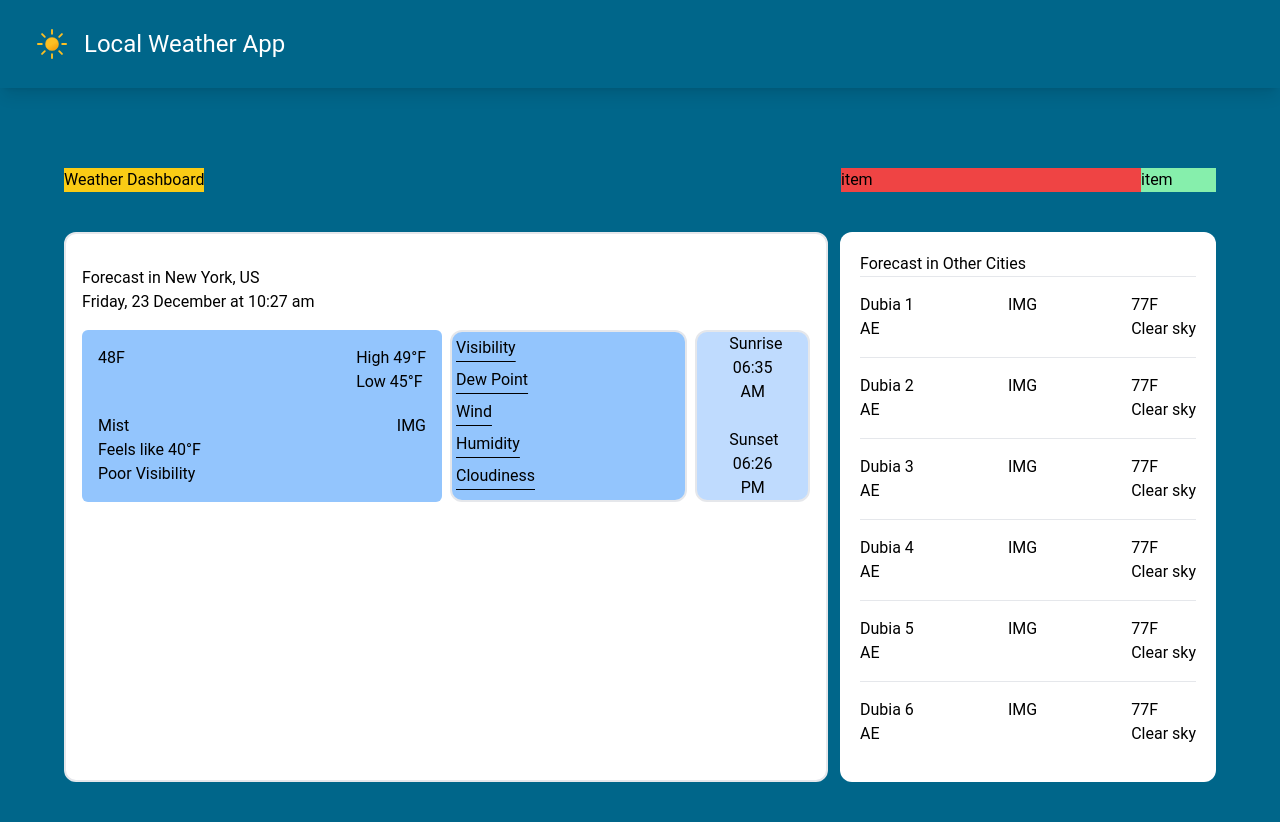
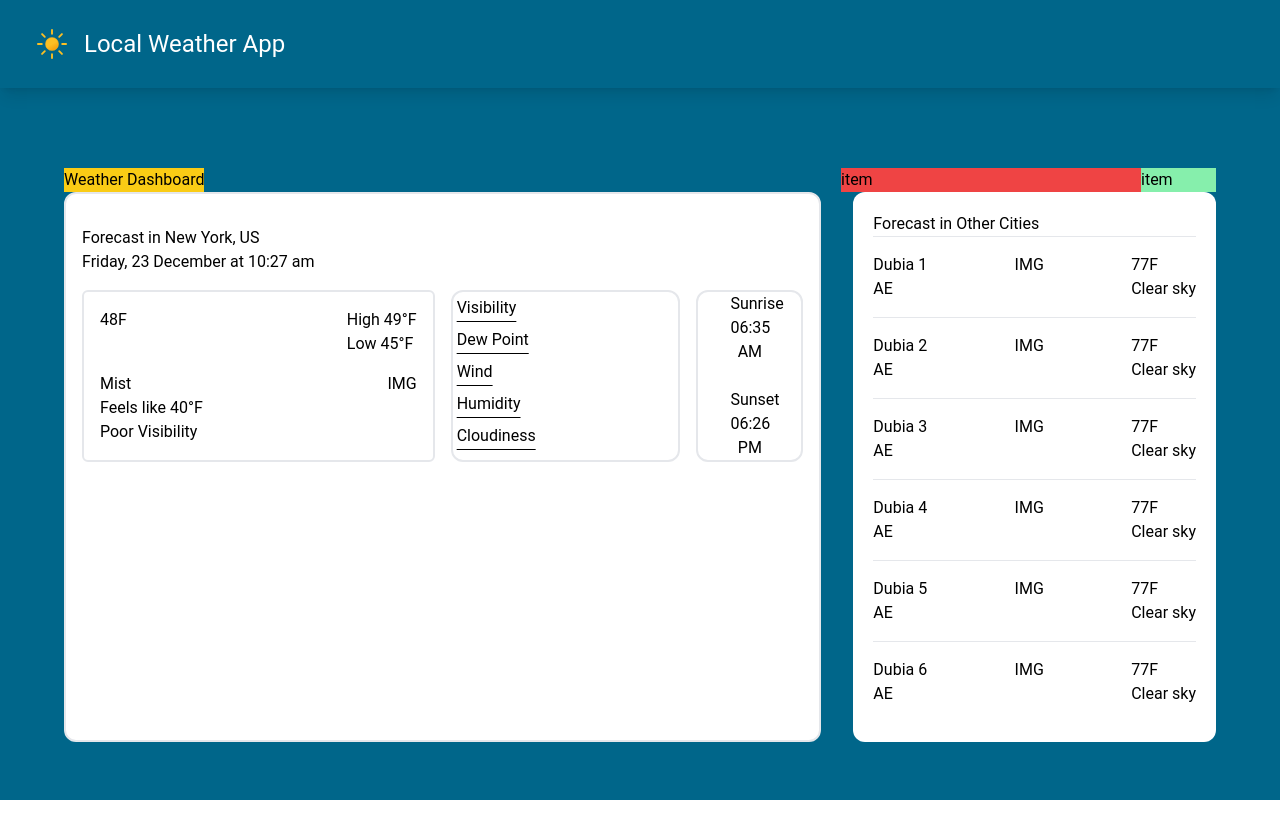
Before and after one commit to MadFury94/weather-app, a Vue app: page /weather/1/1 in a window 1280 px wide. After the commit the page ends 800 px from the top, so only its background shows below. Built offline with nearby package versions, Linux system fonts and the light colour scheme.

Commit message:
grid layouts added

```diff
--- a/src/components/AsyncCityUpdatedView.vue
+++ b/src/components/AsyncCityUpdatedView.vue
@@ -1,6 +1,6 @@
 <template>
   <div class="px-16 pt-20">
-    <div class="lg:flex lg:justify-between gap-y-6">
+    <div class="gap-y-6 lg:flex lg:justify-between">
       <div class="bg-yellow-400">Weather Dashboard</div>
       <div>
         <div class="grid w-full grid-cols-5 bg-green-300">
@@ -9,8 +9,8 @@
         </div>
       </div>
     </div>
-    <div class="grid gap-3 py-10 md:grid-cols-3">
-      <div class="col-span-2 space-x-2 rounded-xl border-2 bg-white py-4">
+    <div class="grid gap-8 xl:grid-cols-3">
+      <div class="space-x-2 rounded-xl border-2 bg-white py-4 xl:col-span-2">
         <div>
           <div class="p-4">
             <h2>Forecast in <span class="location">New York, US</span></h2>
@@ -18,11 +18,11 @@
             <p>Friday, 23 December at 10:27 am</p>
           </div>
 
-          <section class="grid space-x-0 px-4 md:grid-cols-6 md:gap-2">
+          <section class="grid gap-4 space-x-0 px-4 md:grid-cols-6">
             <!-- Description -->
 
             <!-- Weather descr -->
-            <div class="col-span-3 rounded-md bg-blue-300 p-4">
+            <div class="col-span-3 rounded-md border-2 p-4">
               <div class="flex h-full flex-col justify-between">
                 <div class="flex items-start justify-between">
                   <div class="temperature">48F</div>
@@ -43,7 +43,7 @@
             </div>
             <!-- visibility -->
 
-            <div class="col-span-2 mx-auto rounded-xl border-2 bg-blue-300 p-1">
+            <div class="col-span-2 mx-auto rounded-xl border-2 p-1">
               <ul class="w-80 space-y-2 underline underline-offset-8">
                 <li>Visibility</li>
                 <li>Dew Point</li>
@@ -52,7 +52,7 @@
                 <li>Cloudiness</li>
               </ul>
             </div>
-            <div class="container rounded-xl border-2 bg-blue-200">
+            <div class="container rounded-xl border-2">
               <div class="card-img-overlay text-center">
                 <i class="fa-solid fa-sun"></i>
                 <h3 lass="fw-light">Sunrise</h3>
--- a/tailwind.config.js
+++ b/tailwind.config.js
@@ -16,7 +16,6 @@ module.exports = {
       padding: "2rem",
       center: true,
     },
-
   },
   plugins: [],
 };
```
